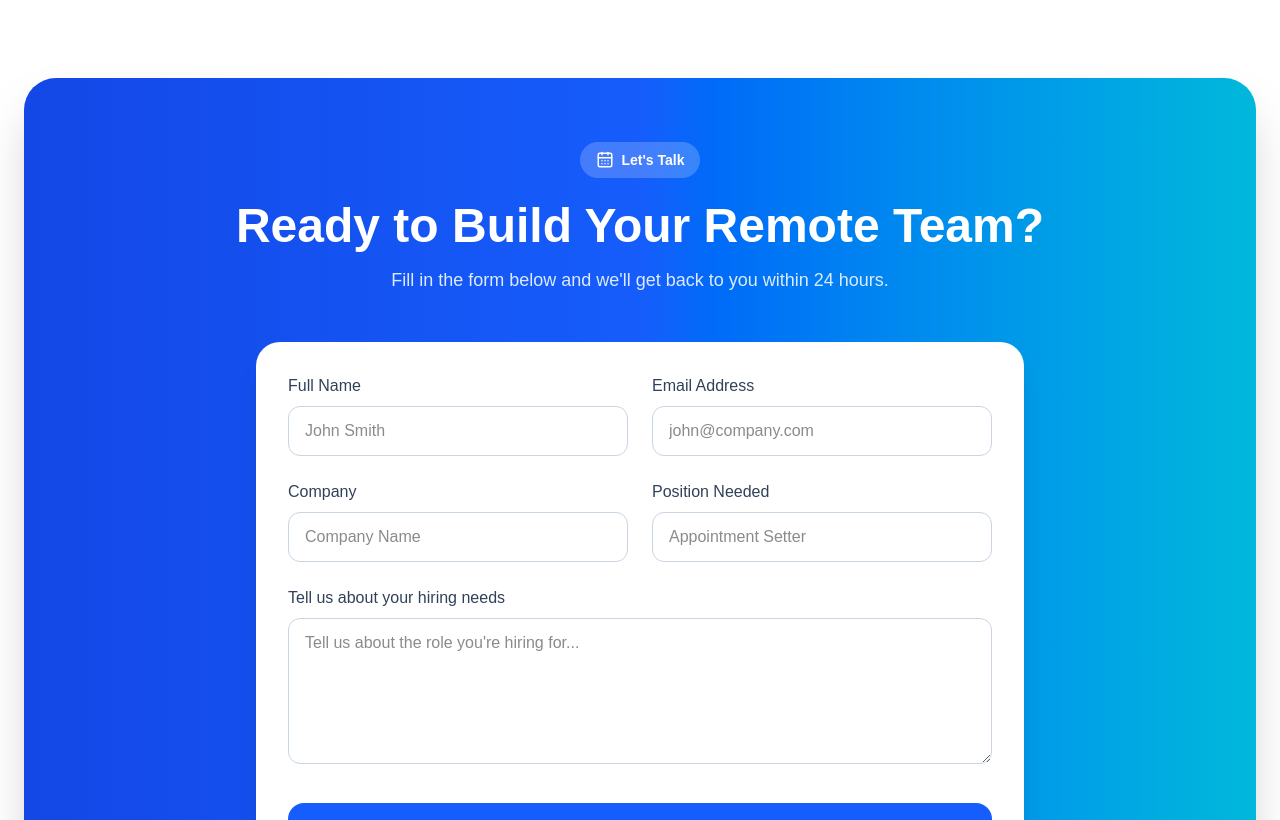
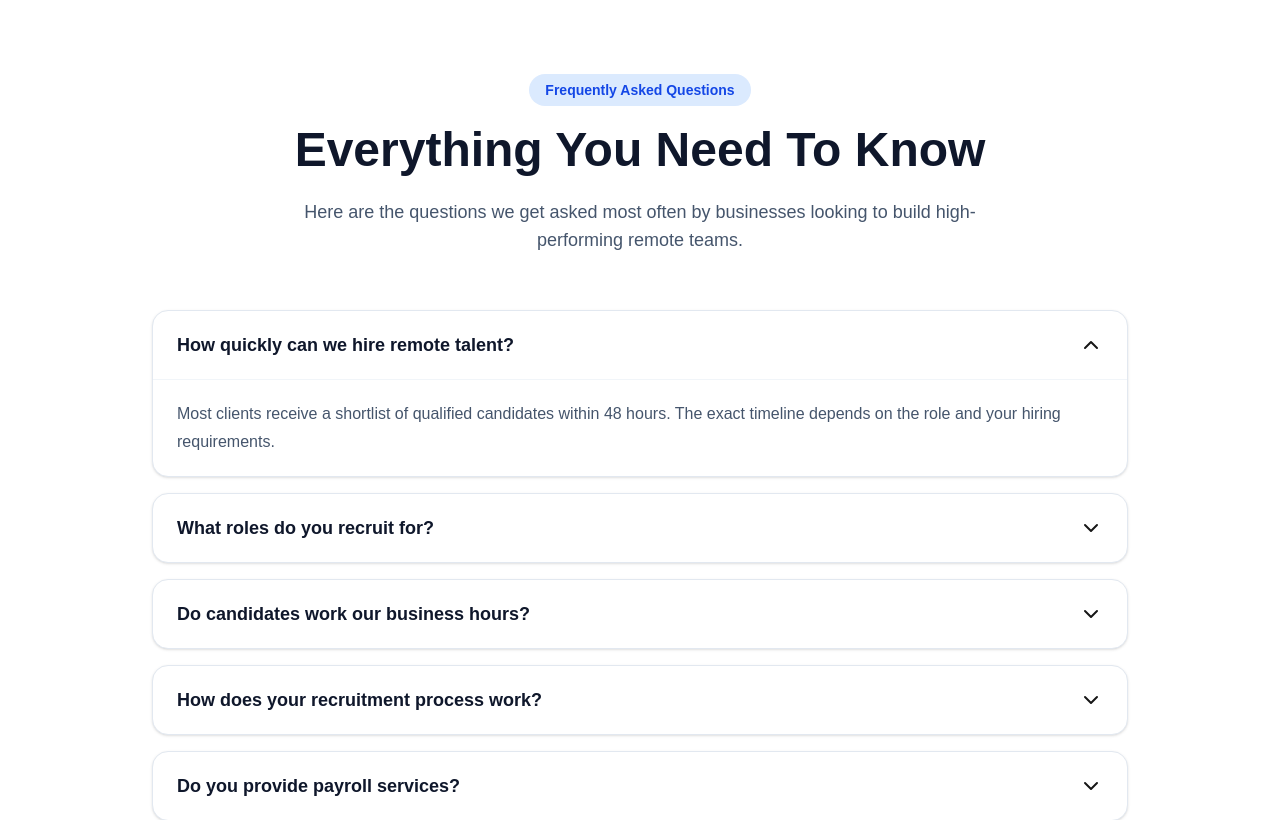
Before and after one commit to Silindokuhle98/remote-talent-co, a Next.js app: page / in a window 1280 px wide. Shown: the part 4180-5000 px from the top of the page. Built offline with nearby package versions, Linux system fonts and the light colour scheme.

Commit message:
Restore homepage and FAQ

```diff
--- a/app/components/FAQ.tsx
+++ b/app/components/FAQ.tsx
@@ -1,9 +1,101 @@
+"use client";
+
+import { useState } from "react";
+import { ChevronDown } from "lucide-react";
+
+const faqs = [
+  {
+    question: "How quickly can we hire remote talent?",
+    answer:
+      "Most clients receive a shortlist of qualified candidates within 48 hours. The exact timeline depends on the role and your hiring requirements.",
+  },
+  {
+    question: "What roles do you recruit for?",
+    answer:
+      "We recruit Appointment Setters, Virtual Assistants, Customer Support Representatives, Sales Professionals, Administrative Assistants, Executive Assistants, and many other remote positions.",
+  },
+  {
+    question: "Do candidates work our business hours?",
+    answer:
+      "Yes. Our candidates can work in your preferred time zone, including UK, US, Australian and South African business hours.",
+  },
+  {
+    question: "How does your recruitment process work?",
+    answer:
+      "We source, screen, interview and assess candidates before presenting only the best matches for your business. You make the final hiring decision.",
+  },
+  {
+    question: "Do you provide payroll services?",
+    answer:
+      "No. We specialise in recruitment and placing exceptional remote talent. We can recommend trusted payroll partners if required.",
+  },
+  {
+    question: "What happens if the candidate isn't the right fit?",
+    answer:
+      "If things don't work out during the agreed replacement period, we'll work with you to find a suitable replacement.",
+  },
+];
+
 export default function FAQ() {
-    return (
-      <section className="bg-red-600 py-32 text-center text-white">
-        <h2 className="text-5xl font-bold">
-          FAQ IS WORKING
-        </h2>
-      </section>
-    );
-  }
+  const [open, setOpen] = useState<number | null>(0);
+
+  return (
+    <section
+      id="faq"
+      className="bg-white py-24"
+    >
+      <div className="mx-auto max-w-5xl px-6">
+        <div className="text-center">
+          <span className="rounded-full bg-blue-100 px-4 py-2 text-sm font-semibold text-blue-700">
+            Frequently Asked Questions
+          </span>
+
+          <h2 className="mt-6 text-4xl font-bold text-slate-900 md:text-5xl">
+            Everything You Need To Know
+          </h2>
+
+          <p className="mx-auto mt-6 max-w-2xl text-lg text-slate-600">
+            Here are the questions we get asked most often by businesses
+            looking to build high-performing remote teams.
+          </p>
+        </div>
+
+        <div className="mt-14 space-y-4">
+          {faqs.map((faq, index) => (
+            <div
+              key={index}
+              className="overflow-hidden rounded-2xl border border-slate-200 bg-white shadow-sm"
+            >
+              <button
+                type="button"
+                aria-expanded={open === index}
+                onClick={() =>
+                  setOpen(open === index ? null : index)
+                }
+                className="flex w-full items-center justify-between px-6 py-5 text-left"
+              >
+                <span className="text-lg font-semibold text-slate-900">
+                  {faq.question}
+                </span>
+
+                <ChevronDown
+                  className={`transition-transform duration-300 ${
+                    open === index ? "rotate-180" : ""
+                  }`}
+                />
+              </button>
+
+              {open === index && (
+                <div className="border-t border-slate-100 px-6 py-5">
+                  <p className="leading-7 text-slate-600">
+                    {faq.answer}
+                  </p>
+                </div>
+              )}
+            </div>
+          ))}
+        </div>
+      </div>
+    </section>
+  );
+}
--- a/app/page.tsx
+++ b/app/page.tsx
@@ -1,16 +1,18 @@
 import Script from "next/script";
 
-import TrustedBy from "./components/TrustedBy";
 import Navbar from "./components/Navbar";
 import Hero from "./components/Hero";
+import TrustedBy from "./components/TrustedBy";
 import RemoteStaffingSolutions from "./components/RemoteStaffingSolutions";
 import Process from "./components/Process";
 import Testimonials from "./components/Testimonials";
+import FAQ from "./components/FAQ";
 import CallToAction from "./components/CallToAction";
 import Footer from "./components/Footer";
 
 export default function Home() {
-  const structuredData = {
+  const structuredData = [
+    {
       "@context": "https://schema.org",
       "@type": "Organization",
       name: "Remote Talent Co.",
@@ -23,23 +25,68 @@ export default function Home() {
         "@type": "Place",
         name: "Worldwide",
       },
-    sameAs: [],
       contactPoint: {
         "@type": "ContactPoint",
         contactType: "Sales",
         email: "info@remotetalentco.co.za",
         availableLanguage: "English",
       },
-    knowsAbout: [
-      "Remote Staffing",
-      "Virtual Assistants",
-      "Appointment Setters",
-      "Customer Support",
-      "Remote Recruitment",
-      "Administrative Support",
-      "Sales Professionals",
+    },
+    {
+      "@context": "https://schema.org",
+      "@type": "FAQPage",
+      mainEntity: [
+        {
+          "@type": "Question",
+          name: "How quickly can we hire remote talent?",
+          acceptedAnswer: {
+            "@type": "Answer",
+            text: "Most clients receive a shortlist of qualified candidates within 48 hours. The exact timeline depends on the role and your requirements.",
+          },
+        },
+        {
+          "@type": "Question",
+          name: "What roles do you recruit for?",
+          acceptedAnswer: {
+            "@type": "Answer",
+            text: "We recruit Appointment Setters, Virtual Assistants, Customer Support Representatives, Sales Professionals, Administrative Assistants, Executive Assistants and many other remote positions.",
+          },
+        },
+        {
+          "@type": "Question",
+          name: "Do candidates work our business hours?",
+          acceptedAnswer: {
+            "@type": "Answer",
+            text: "Yes. Our candidates are available to work in your preferred time zone, including UK, US, Australian and South African business hours.",
+          },
+        },
+        {
+          "@type": "Question",
+          name: "How does your recruitment process work?",
+          acceptedAnswer: {
+            "@type": "Answer",
+            text: "We source, screen, interview and assess candidates before presenting only the best matches for your business. You make the final hiring decision.",
+          },
+        },
+        {
+          "@type": "Question",
+          name: "Do you provide payroll services?",
+          acceptedAnswer: {
+            "@type": "Answer",
+            text: "No. We specialise in recruitment and placing exceptional remote talent. We can, however, recommend trusted payroll partners if required.",
+          },
+        },
+        {
+          "@type": "Question",
+          name: "What happens if the candidate isn't the right fit?",
+          acceptedAnswer: {
+            "@type": "Answer",
+            text: "Our goal is long-term success. If things don't work out during the agreed replacement period, we'll work with you to find a suitable replacement.",
+          },
+        },
       ],
-  };
+    },
+  ];
 
   return (
     <>
@@ -59,6 +106,7 @@ export default function Home() {
         <RemoteStaffingSolutions />
         <Process />
         <Testimonials />
+        <FAQ />
         <CallToAction />
         <Footer />
       </main>
```
Lines whose indentation alone changed are shown as unchanged.
